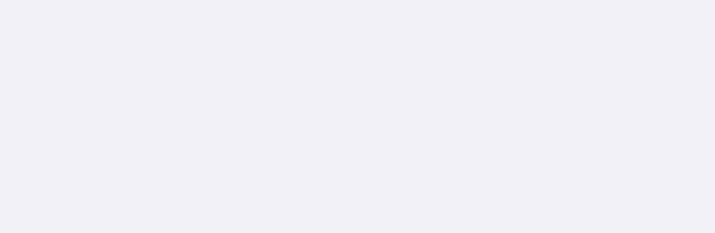
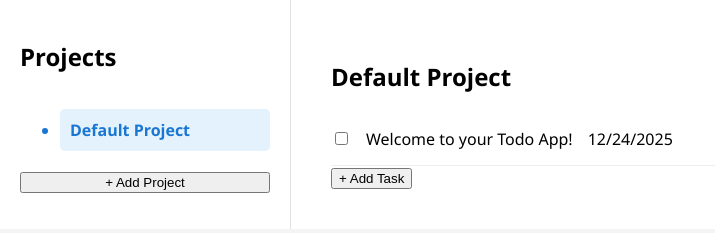
Before and after one commit to 6umm9/todo_project, a website built with webpack: page src/template.html in a window 1280 px wide. Shown: the whole page, without its empty margins (0-715 px from the left). Built offline with nearby package versions, Linux system fonts and the light colour scheme.

Commit message:
website now has the bones for the todo project

```diff
--- a/package.json
+++ b/package.json
@@ -28,6 +28,7 @@
     "html-webpack-plugin": "^5.6.5",
     "style-loader": "^4.0.0",
     "webpack": "^5.104.1",
-    "webpack-cli": "^6.0.1"
+    "webpack-cli": "^6.0.1",
+    "webpack-dev-server": "^5.2.2"
   }
 }
--- /dev/null
+++ b/src/app-logic.js
@@ -0,0 +1,49 @@
+import { createProject } from './project';
+import { createTodo } from './todo';
+
+export const AppManager = (() => {
+    let projects = [];
+    let activeProjectId = null;
+
+    const init = () => {
+        // Placeholder for loading from storage later
+        if (projects.length === 0) {
+            const defaultProject = createProject('Default Project');
+            projects.push(defaultProject);
+            activeProjectId = defaultProject.id;
+
+            // Add a sample todo
+            const sampleTodo = createTodo(
+                'Welcome to your Todo App!',
+                'This is a sample task. Feel free to delete it.',
+                new Date(),
+                'medium'
+            );
+            defaultProject.addTodo(sampleTodo);
+        }
+    };
+
+    const getProjects = () => projects;
+
+    const getActiveProject = () => {
+        return projects.find(p => p.id === activeProjectId);
+    };
+
+    const setActiveProject = (id) => {
+        activeProjectId = id;
+    };
+
+    const createNewProject = (name) => {
+        const newProject = createProject(name);
+        projects.push(newProject);
+        return newProject;
+    };
+
+    return {
+        init,
+        getProjects,
+        getActiveProject,
+        setActiveProject,
+        createNewProject
+    };
+})();
--- /dev/null
+++ b/src/dom-controller.js
@@ -0,0 +1,77 @@
+import { AppManager } from './app-logic';
+
+export const DOMController = (() => {
+    const contentDiv = document.getElementById('content');
+
+    const init = () => {
+        renderLayout();
+        renderProjects();
+        renderTodos();
+    };
+
+    const renderLayout = () => {
+        contentDiv.innerHTML = `
+            <div id="app-container">
+                <aside id="sidebar">
+                    <h2>Projects</h2>
+                    <ul id="project-list"></ul>
+                    <button id="add-project-btn">+ Add Project</button>
+                </aside>
+                <main id="main-content">
+                    <header id="main-header">
+                        <h2 id="project-title"></h2>
+                    </header>
+                    <div id="todos-container"></div>
+                    <button id="add-todo-btn">+ Add Task</button>
+                </main>
+            </div>
+        `;
+    };
+
+    const renderProjects = () => {
+        const projectList = document.getElementById('project-list');
+        projectList.innerHTML = '';
+        const projects = AppManager.getProjects();
+        const activeProject = AppManager.getActiveProject();
+
+        projects.forEach(project => {
+            const li = document.createElement('li');
+            li.textContent = project.name;
+            li.classList.add('project-item');
+            if (project.id === activeProject.id) {
+                li.classList.add('active');
+            }
+            li.addEventListener('click', () => {
+                AppManager.setActiveProject(project.id);
+                renderProjects();
+                renderTodos();
+            });
+            projectList.appendChild(li);
+        });
+    };
+
+    const renderTodos = () => {
+        const todoContainer = document.getElementById('todos-container');
+        const projectTitle = document.getElementById('project-title');
+        const activeProject = AppManager.getActiveProject();
+
+        todoContainer.innerHTML = '';
+        if (activeProject) {
+            projectTitle.textContent = activeProject.name;
+            activeProject.getTodos().forEach(todo => {
+                const todoDiv = document.createElement('div');
+                todoDiv.classList.add('todo-item');
+                todoDiv.innerHTML = `
+                    <div class="todo-header">
+                        <input type="checkbox" ${todo.isComplete ? 'checked' : ''}>
+                        <span class="todo-title">${todo.title}</span>
+                        <span class="todo-date">${todo.dueDate ? todo.dueDate.toLocaleDateString() : 'No Date'}</span>
+                    </div>
+                `;
+                todoContainer.appendChild(todoDiv);
+            });
+        }
+    };
+
+    return { init };
+})();
--- a/src/index.js
+++ b/src/index.js
@@ -1,3 +1,8 @@
 import './style.css';
+import { AppManager } from './app-logic';
+import { DOMController } from './dom-controller';
 
 console.log('Todo app loaded');
+
+AppManager.init();
+DOMController.init();
--- a/src/style.css
+++ b/src/style.css
@@ -1,7 +1,55 @@
-/* Initial CSS */
 body {
-    font-family: sans-serif;
+    font-family: 'Segoe UI', Tahoma, Geneva, Verdana, sans-serif;
     margin: 0;
     padding: 0;
-    background-color: #f0f2f5;
+    background-color: #f4f4f4;
+    height: 100vh;
 }
+
+#app-container {
+    display: flex;
+    height: 100%;
+}
+
+#sidebar {
+    width: 250px;
+    background-color: #ffffff;
+    border-right: 1px solid #e0e0e0;
+    padding: 20px;
+    display: flex;
+    flex-direction: column;
+}
+
+#main-content {
+    flex: 1;
+    padding: 40px;
+    background-color: #fff;
+}
+
+.project-item {
+    cursor: pointer;
+    padding: 10px;
+    border-radius: 5px;
+    margin-bottom: 5px;
+}
+
+.project-item:hover {
+    background-color: #f0f0f0;
+}
+
+.project-item.active {
+    background-color: #e3f2fd;
+    color: #1976d2;
+    font-weight: bold;
+}
+
+.todo-item {
+    border-bottom: 1px solid #eee;
+    padding: 15px 0;
+}
+
+.todo-header {
+    display: flex;
+    align-items: center;
+    gap: 15px;
+}
```
Also changed, not shown: 1 other file.
